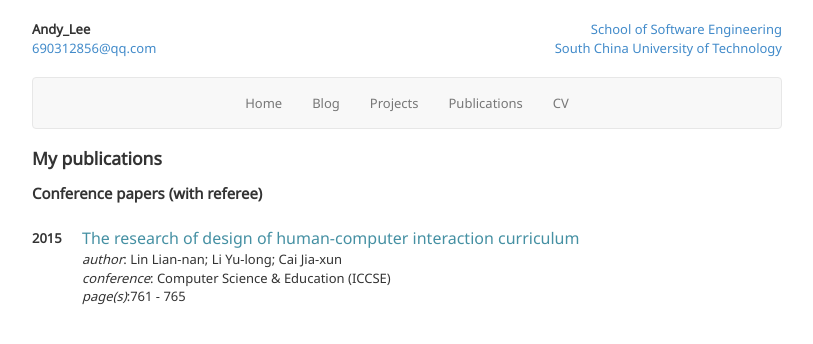
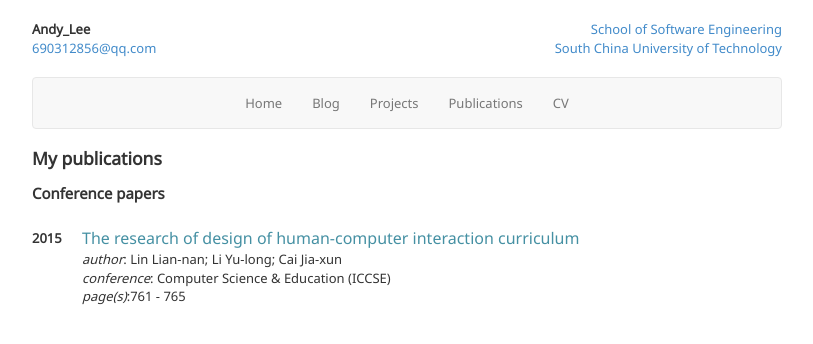
Before and after one commit to 690312856/690312856.github.io, a Jekyll site: the page built from publications.md, in a window 1280 px wide. Shown: the top 344 px of the page, without its empty margins (233-1046 px from the left). Built offline with Jekyll 4.4.1, drawn with Linux system fonts in a browser that asks for light colours; nearby versions of some CDN libraries; library files that are not in the unit come from our copies; Markdown is read by kramdown in place of the engine named in the settings.

```diff
--- a/publications.md
+++ b/publications.md
@@ -6,7 +6,7 @@ layout: default
 # My publications
 
 
-## Conference papers (with referee)
+## Conference papers
 
 |||
 |---|---|
```
